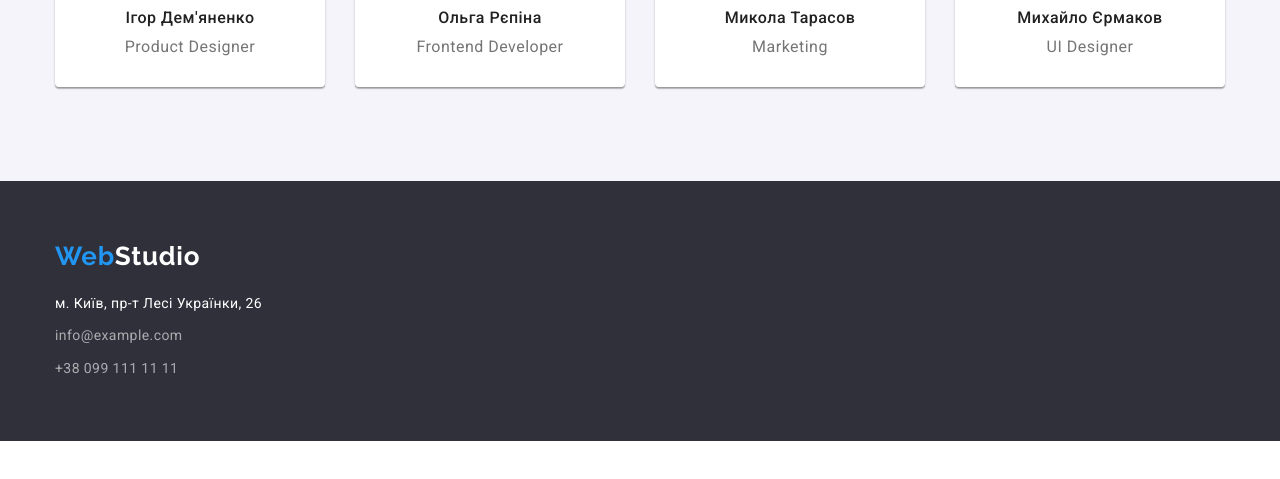
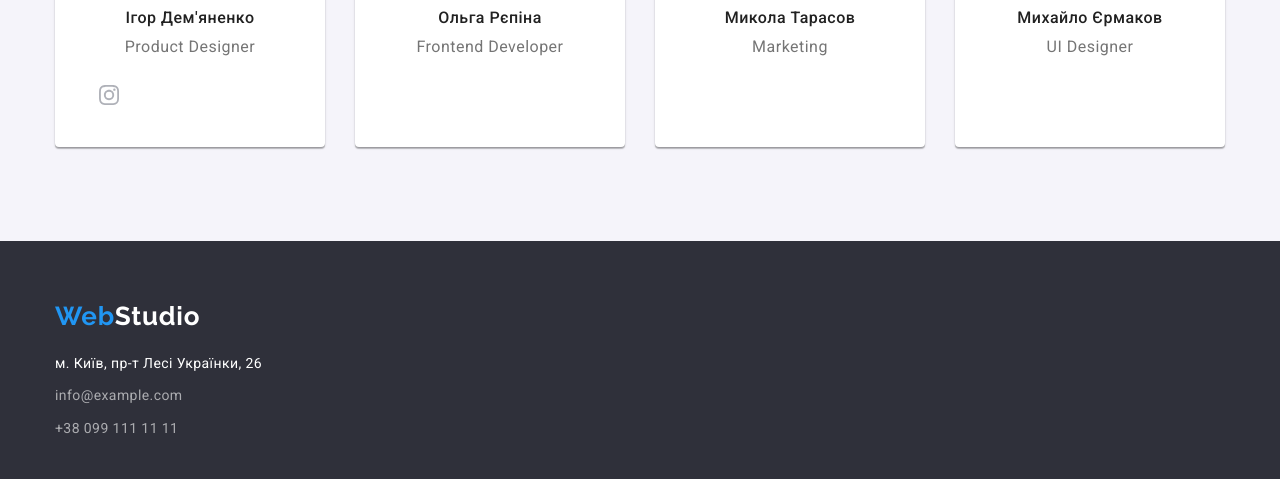
Before and after one commit to MarinaUser/goit-markup-hw-04, a plain HTML site: page index.html in a window 1280 px wide. Shown: the part 1919-2398 px from the top of the page. Before the commit the page ends 2360 px from the top, so only its background shows below. Drawn offline with nearby package versions, Linux system fonts and the light colour scheme.

Commit message:
icons
Переробити

```diff
--- a/css/styles.css
+++ b/css/styles.css
@@ -135,6 +135,7 @@ body {
 /*--------------Hero--------------*/
 .hero {
     background-color: #2F303A;
+    background-image:linear-gradient(rgba(47, 48, 58, 0.4),rgba(47, 48, 58, 0.4)), url(../img/hero.jpg);
     padding-top: 200px;
     padding-bottom: 200px;
 }
@@ -301,6 +302,37 @@ body {
     text-align: center;
     letter-spacing: 0.03em;
     color: var(--secondary-color);
+    margin-bottom: 16px;
+}
+
+.team-soc {
+    display: flex;
+    justify-content: center;
+    gap: 10px;
+}
+
+.team-soc-link {
+    /* background-color:#FFFFFF; */
+    width: 44px;
+    height: 44px;
+    border-radius: 50%;
+    display: flex;
+    align-items: center;
+    justify-content: center;
+}
+
+.team-soc-icon {
+    fill: #AFB1B8;
+}
+
+.team-soc-link:hover,
+.team-soc-link:focus {
+    background-color: var(--btn-link-color);
+}
+
+.team-soc-link:hover, .team-soc-icon,
+.team-soc-link:focus, .team-soc-icon {
+    background-color: #fff;
 }
 /*--------------Footer-------------*/
 .footer {
--- a/index.html
+++ b/index.html
@@ -93,6 +93,20 @@
                     <div class="name">
                     <h3 class="team-second-title">Ігор Дем'яненко</h3>
                     <p class="team-text" lang="en">Product Designer</p>
+                    <ul class="team-soc list">
+                        <li class="team-soc-item">
+                            <a href="" class="team-soc-link link">
+                                <svg class="team-soc-icon" width="20" height="20">
+                                    <use href="./img/icons.svg#icon-instagram"></use>
+                                </svg>
+                            </a></li>
+                        <li class="team-soc-item">
+                            <a href="" class="team-soc-link link"></a></li>
+                        <li class="team-soc-item">
+                            <a href="" class="team-soc-link link"></a></li>
+                        <li class="team-soc-item">
+                            <a href="" class="team-soc-link link"></a></li>
+                    </ul>
                     </div>
                 </li>
                 <li class="team-item">
@@ -100,6 +114,16 @@
                     <div class="name">
                     <h3 class="team-second-title">Ольга Рєпіна</h3>
                     <p class="team-text" lang="en">Frontend Developer</p>
+                    <ul class="team-soc list">
+                        <li class="team-soc-item">
+                            <a href="" class="team-soc-link link"></a></li>
+                        <li class="team-soc-item">
+                            <a href="" class="team-soc-link link"></a></li>
+                        <li class="team-soc-item">
+                            <a href="" class="team-soc-link link"></a></li>
+                        <li class="team-soc-item">
+                            <a href="" class="team-soc-link link"></a></li>
+                    </ul>
                     </div>
                 </li>
                 <li class="team-item">
@@ -107,6 +131,16 @@
                     <div class="name">
                     <h3 class="team-second-title">Микола Тарасов</h3>
                     <p class="team-text" lang="en">Marketing</p>
+                    <ul class="team-soc list">
+                        <li class="team-soc-item">
+                            <a href="" class="team-soc-link link"></a></li>
+                        <li class="team-soc-item">
+                            <a href="" class="team-soc-link link"></a></li>
+                        <li class="team-soc-item">
+                            <a href="" class="team-soc-link link"></a></li>
+                        <li class="team-soc-item">
+                            <a href="" class="team-soc-link link"></a></li>
+                    </ul>
                     </div>
                 </li>
                 <li class="team-item">
@@ -114,6 +148,16 @@
                     <div class="name">
                     <h3 class="team-second-title">Михайло Єрмаков</h3>
                     <p class="team-text" lang="en">UI Designer</p>
+                    <ul class="team-soc list">
+                        <li class="team-soc-item">
+                            <a href="" class="team-soc-link link"></a></li>
+                        <li class="team-soc-item">
+                            <a href="" class="team-soc-link link"></a></li>
+                        <li class="team-soc-item">
+                            <a href="" class="team-soc-link link"></a></li>
+                        <li class="team-soc-item">
+                            <a href="" class="team-soc-link link"></a></li>
+                    </ul>
                     </div>
                 </li>
             </ul>
```
Also changed, not shown: img/icons.svg (added).
